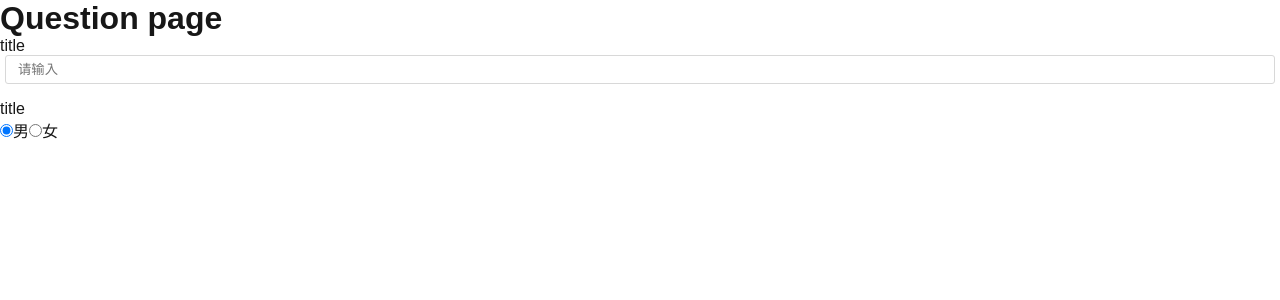
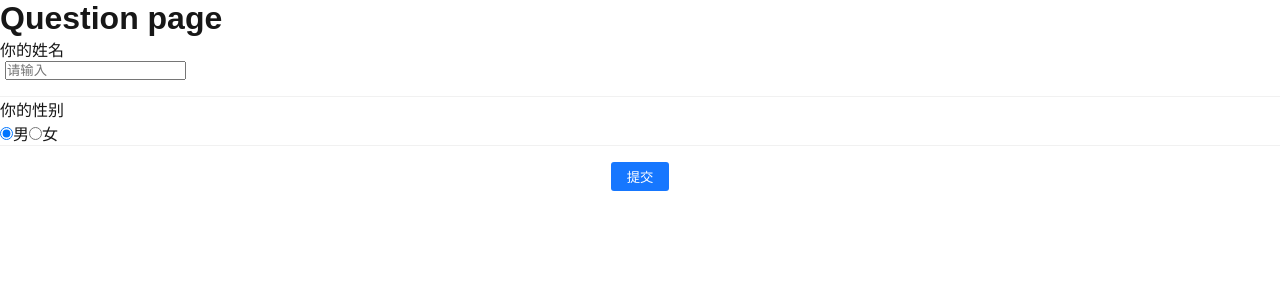
Before and after one commit to cdckk/wenjuan-client, a Next.js app: page /question/1 in a window 1280 px wide. Shown: the top 300 px of the page. Built offline with nearby package versions, Linux system fonts and the light colour scheme.

Commit message:
feat: 添加form提交请求

```diff
--- a/src/components/QuestionComponents/QuestionInput.module.scss
+++ b/src/components/QuestionComponents/QuestionInput.module.scss
@@ -1,8 +1,11 @@
+.componentWrapper {
+  border-bottom: 1px solid #f1f1f1;
+}
 .inputWrapper {
   margin-bottom: 16px;
   padding: 0 5px;
 
-  input {
+  button {
     width: 100%;
     border: 1px solid #d8d8d8;
     border-radius: 3px;
--- a/src/components/QuestionComponents/QuestionInput.tsx
+++ b/src/components/QuestionComponents/QuestionInput.tsx
@@ -12,7 +12,7 @@ type PropsType = {
 const QuestionInput: FC<PropsType> = ({ fe_id, props }) =>{
   const { title, placeholder } = props
   return <>
-    <p>title</p>
+    <p>{title}</p>
     <div className={styles.inputWrapper}>
       <input name={fe_id} placeholder={placeholder} />
     </div>
--- a/src/components/QuestionComponents/QuestionRadio.tsx
+++ b/src/components/QuestionComponents/QuestionRadio.tsx
@@ -18,7 +18,7 @@ type PropsType = {
 const QuestionRadio: FC<PropsType> = ({ fe_id, props }) =>{
   const { title, options = [], value, isVertical } = props
   return <>
-    <p>title</p>
+    <p>{title}</p>
     <ul className={styles.list}>
       {options.map(opt => {
         const { value: val, text } = opt
--- /dev/null
+++ b/src/pages/api/answer.ts
@@ -0,0 +1,21 @@
+import type { NextApiRequest, NextApiResponse } from "next";
+
+// type Data = {
+//   name: string;
+// };
+
+export default function handler(
+  req: NextApiRequest,
+  res: NextApiResponse,
+) {
+  console.log('method: ', req.method)
+  // res.status(200).json({ name: "John Doe" });
+  if (req.method !== 'POST') {
+    // 不是post，则返回错误
+    res.status(200).json({ errno: -1, msg: 'Method 错误' })
+  }
+
+  console.log('req.body', req.body)
+
+  res.status(200).json({ errno: 0 })
+}
--- a/src/pages/question/[id].tsx
+++ b/src/pages/question/[id].tsx
@@ -1,6 +1,7 @@
 import QuestionInput from '@/components/QuestionComponents/QuestionInput'
 import QuestionRadio from '@/components/QuestionComponents/QuestionRadio'
 import Head from 'next/head'
+import styles from '@/styles/Question.module.scss'
 
 type PropsType = {
   id: string
@@ -15,8 +16,12 @@ export default function Question(props: PropsType) {
       <h1>Question page</h1>
       <p>{props.id}</p>
 
-      <form action="">
+      <form method='post' action="/api/answer">
+        <input type='hidden' name='quetionId' defaultValue={props.id} />
+        <div className={styles.componentWrapper}>
           <QuestionInput fe_id='c1' props={{ title: '你的姓名', placeholder: '请输入' }}></QuestionInput>
+        </div>
+        <div className={styles.componentWrapper}>
           <QuestionRadio fe_id='c2' props={{
             title: '你的性别',
             options: [
@@ -26,6 +31,11 @@ export default function Question(props: PropsType) {
             value: 'male',
             isVertical: false
             }}></QuestionRadio>
+        </div>
+        <div className={styles.submitBtnContainer}>
+          {/* <input type="submit" value='提交' /> */}
+          <button type='submit'>提交</button>
+        </div>
       </form>
     </main>
   </>
--- /dev/null
+++ b/src/styles/Question.module.scss
@@ -0,0 +1,15 @@
+.componentWrapper {
+  border-bottom: 1px solid #f1f1f1;
+}
+.submitBtnContainer {
+  text-align: center;
+  margin: 16px;
+
+  button {
+    color: #fff;
+    background-color: #1677ff;
+    border: 1px solid transparent;
+    padding: 4px 15px;
+    border-radius: 3px;
+  }
+}
```
Lines whose indentation alone changed are shown as unchanged.
